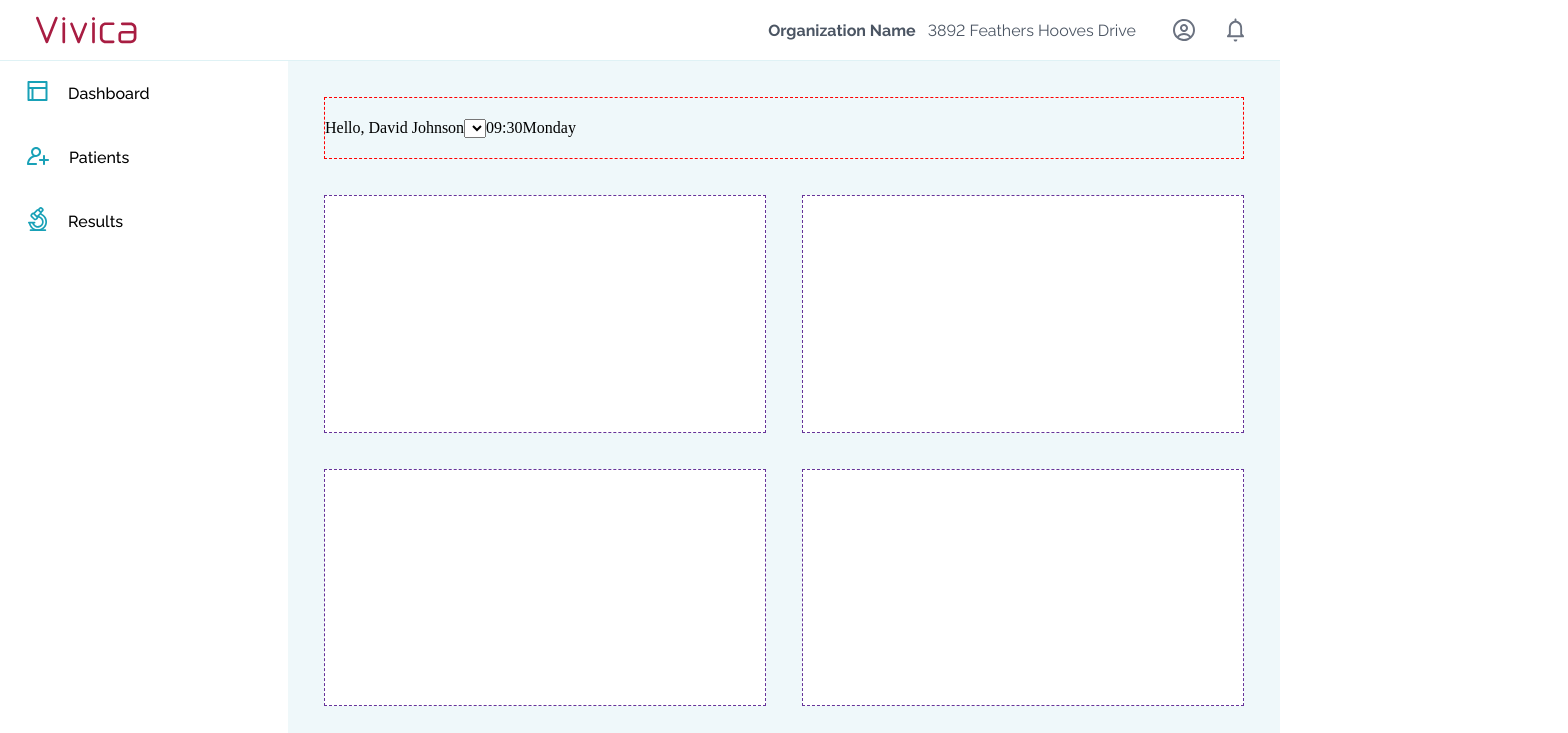
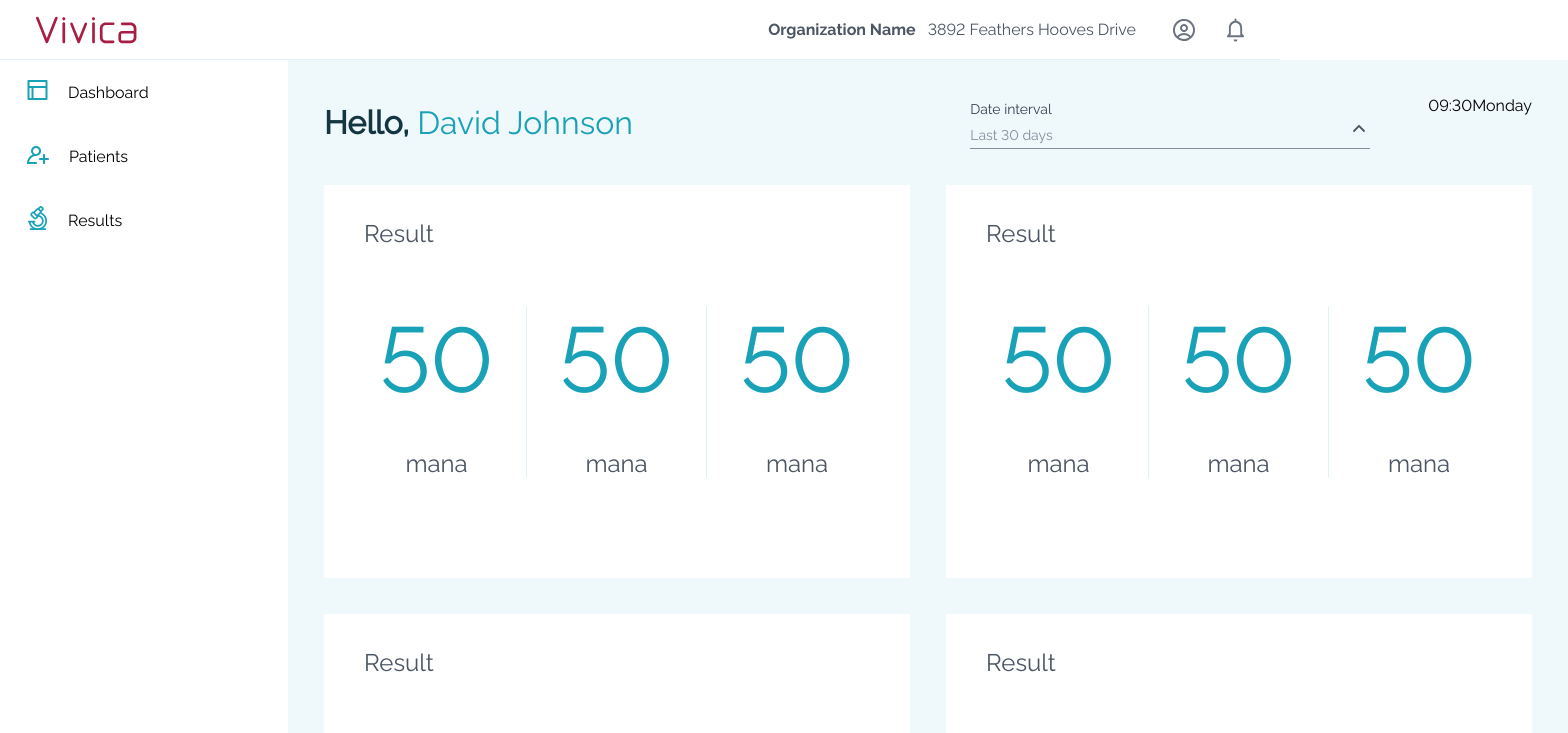
Before and after one commit to metalheadpnz/vivica, a React (Create React App) app: page / in a window 1280 px wide. Shown: the top 733 px of the page, 1568 px wide, since content can reach past the window. Built offline with nearby package versions, Linux system fonts and the light colour scheme.

Commit message:
dashboard markup

```diff
--- a/src/App.tsx
+++ b/src/App.tsx
@@ -3,6 +3,7 @@ import './App.css';
 import {AppHeader} from "./components/AppHeader/AppHeader";
 import {SideBar} from "./components/SideBar/SideBar";
 import {MainContent} from "./components/MainContent/MainContent";
+import '../src/assets/theme.scss'
 
 function App() {
     const [collapsed, setCollapsed] = useState<boolean>(false)
--- /dev/null
+++ b/src/assets/theme.scss
@@ -0,0 +1,4 @@
+:root {
+  --primary-color: #19A1B7;
+  --dark-green-text-color: #143542;
+}
--- /dev/null
+++ b/src/components/Select/Select.module.scss
@@ -0,0 +1,53 @@
+.wrap {
+  width: 400px;
+  position: relative;
+}
+
+.optionsContainer {
+  position: absolute;
+  top: 53px;
+  left: 0;
+}
+
+.reversed {
+  transform: rotate(180deg);
+}
+
+.title {
+  color: #374151;
+  font-style: normal;
+  font-weight: 500;
+  font-size: 14px;
+  line-height: 20px;
+  padding-top: 3px;
+  padding-bottom: 3px;
+}
+
+.currentOption {
+  padding-top: 3px;
+  padding-bottom: 3px;
+  color: #858D9C;
+  font-style: normal;
+  font-weight: 500;
+  font-size: 14px;
+  line-height: 20px;
+  border-bottom: 1px solid #858D9C;
+  display: flex;
+}
+
+.option {
+  background-color: #fff;
+  height: 40px;
+  padding: 10px 16px;
+  width: 400px;
+
+  &:hover {
+    color: var(--primary-color);
+    background-color: #EFF8FA;
+  }
+}
+
+.arrow {
+  margin-left: auto;
+  margin-right: 5px;
+}
--- /dev/null
+++ b/src/components/Select/Select.tsx
@@ -0,0 +1,35 @@
+import React, {useState} from 'react';
+import s from './Select.module.scss'
+import {ReactComponent as Arrow} from '../../assets/images/arrow.svg';
+
+type PropsTypes = {
+    title: string
+    options: Array<{
+        name: string
+    }>
+}
+
+export const Select: React.FC<PropsTypes> = ({title, options}) => {
+    const [isOpen, setIsOpen] = useState<boolean>(false)
+    const [value, setValue] = useState<string>(options[0].name)
+
+    const clickHandler = (e: React.BaseSyntheticEvent) => {
+        setValue(e.target.innerText)
+        setIsOpen(false)
+    }
+
+    return (
+        <div className={s.wrap}>
+            <div className={s.title}>{title}</div>
+            <div className={s.currentOption} onClick={() => setIsOpen(!isOpen)}>{value} <Arrow className={`${s.arrow} ${isOpen?s.reversed:''}` }/></div>
+            {isOpen && <div className={s.optionsContainer}>
+                {options.map((options, index) => <div key={options.name}
+                                                      className={s.option}
+                                                      onClick={clickHandler}>
+                    {options.name}
+                </div>)}
+            </div>}
+
+        </div>
+    );
+}
--- a/src/index.css
+++ b/src/index.css
@@ -57,4 +57,6 @@ button {
     -o-font-feature-settings: "lnum" 1;
     -webkit-font-feature-settings: "lnum" 1;
     font-feature-settings: "lnum" 1;
+    font-family: Raleway-Regular;
+    box-sizing: border-box;
 }
--- a/src/pages/Dashboard/Dashboard.module.scss
+++ b/src/pages/Dashboard/Dashboard.module.scss
@@ -6,21 +6,23 @@
 
 .row {
   display: flex;
-  height: calc(50% - 96px);
+  //height: calc(50% - 96px);
   margin-left: 36px;
 }
 
 .card {
-  border: 1px dashed rebeccapurple;
+  //border: 1px dashed rebeccapurple;
   flex-grow: 1;
   margin: 0 36px 36px 0;
   min-width: 200px;
   background-color: #fff;
+  display: flex;
+  flex-direction: column;
 }
 
 .header {
   display: flex;
-  border: 1px dashed red;
+  //border: 1px dashed red;
   height: 60px;
   align-items: center;
   margin: 36px;
@@ -28,10 +30,63 @@
   display: flex;
 }
 
-.left{
+.left {
+  color: var(--primary-color);
+  font-size: 32px;
+  line-height: 36px;
 
+  strong {
+    color: var(--dark-green-text-color);
+  }
 }
 
-.right{
+.right {
+  display: flex;
+  margin-left: auto;
+}
 
+.clock {
+  display: flex;
+  margin-left: 58px;
 }
+
+.cardTitle {
+  font-size: 24px;
+  line-height: 28px;
+  color: #4B5563;
+  padding: 35px 0 58px 40px;
+  display: flex;
+}
+
+.dataWrap {
+  display: flex;
+  margin: 0 50px 100px;
+  align-self: center;
+
+  .cardData {
+    display: flex;
+    flex-direction: column;
+    width: 180px;
+    text-align: center;
+    border-right: 1px solid #DFF2F5;
+
+    &:nth-last-of-type(1) {
+      border-right: 0px solid #DFF2F5;
+    }
+
+    .number {
+      color: var(--primary-color);
+      font-weight: 300;
+      font-size: 92px;
+      font-height: 36px;
+    }
+
+    .text {
+      color: #4B5563;
+      font-weight: 400;
+      font-size: 24px;
+      line-height: 28px;
+      padding-top: 36px;
+    }
+  }
+}
--- a/src/pages/Dashboard/Dashboard.tsx
+++ b/src/pages/Dashboard/Dashboard.tsx
@@ -2,6 +2,7 @@ import React from 'react';
 import s from './Dashboard.module.scss'
 import {DashBoardsCard} from "./components/DashBoardCard/DashBoardsCard";
 import {DashboardHeader} from "./components/DashBoardCard/DashboardHeader";
+import {DashboardCard} from "./components/DashboardCard";
 
 const cards: DashBoardsCard[] = [
     {
@@ -40,16 +41,15 @@ const cards: DashBoardsCard[] = [
 
 export const Dashboard = () => {
     return (
-
         <div className={s.wrap}>
             <DashboardHeader/>
             <div className={s.row}>
-                <div className={s.card}></div>
-                <div className={s.card}></div>
+                <DashboardCard/>
+                <DashboardCard/>
             </div>
             <div className={s.row}>
-                <div className={s.card}></div>
-                <div className={s.card}></div>
+                <DashboardCard/>
+                <DashboardCard/>
             </div>
         </div>
     );
--- a/src/pages/Dashboard/components/DashBoardCard/DashboardHeader.tsx
+++ b/src/pages/Dashboard/components/DashBoardCard/DashboardHeader.tsx
@@ -1,17 +1,21 @@
 import React from 'react';
 import s from "../../Dashboard.module.scss";
+import {Select} from "../../../../components/Select/Select";
 
 export const DashboardHeader = () => {
     return (
         <div className={s.header}>
             <div className={s.left}>
-                <span>Hello, </span>
+                <span><strong> Hello, </strong></span>
                 <span>David Johnson</span>
             </div>
             <div className={s.right}>
-                <select name="date" id="">date</select>
-                <span>09:30</span>
-                <span>Monday</span>
+                <Select title={'Date interval'}
+                        options={[{name: ' Last 30 days'}, {name: 'Last 60 days'}, {name: ' Last 90 days'}]}/>
+                <div className={s.clock}>
+                    <span>09:30</span>
+                    <span>Monday</span>
+                </div>
             </div>
         </div>
     );
--- /dev/null
+++ b/src/pages/Dashboard/components/DashboardCard.tsx
@@ -0,0 +1,24 @@
+import React from 'react';
+import s from "../Dashboard.module.scss";
+
+export const DashboardCard = () => {
+    return (
+        <div className={s.card}>
+            <span className={s.cardTitle}>Result</span>
+            <div className={s.dataWrap}>
+                <div className={s.cardData}>
+                    <span className={s.number}>50</span>
+                    <span className={s.text}>mana</span>
+                </div>
+                <div className={s.cardData}>
+                    <span className={s.number}>50</span>
+                    <span className={s.text}>mana</span>
+                </div>
+                <div className={s.cardData}>
+                    <span className={s.number}>50</span>
+                    <span className={s.text}>mana</span>
+                </div>
+            </div>
+        </div>
+    );
+}
```
Also changed, not shown: src/assets/images/arrow.svg (added).
